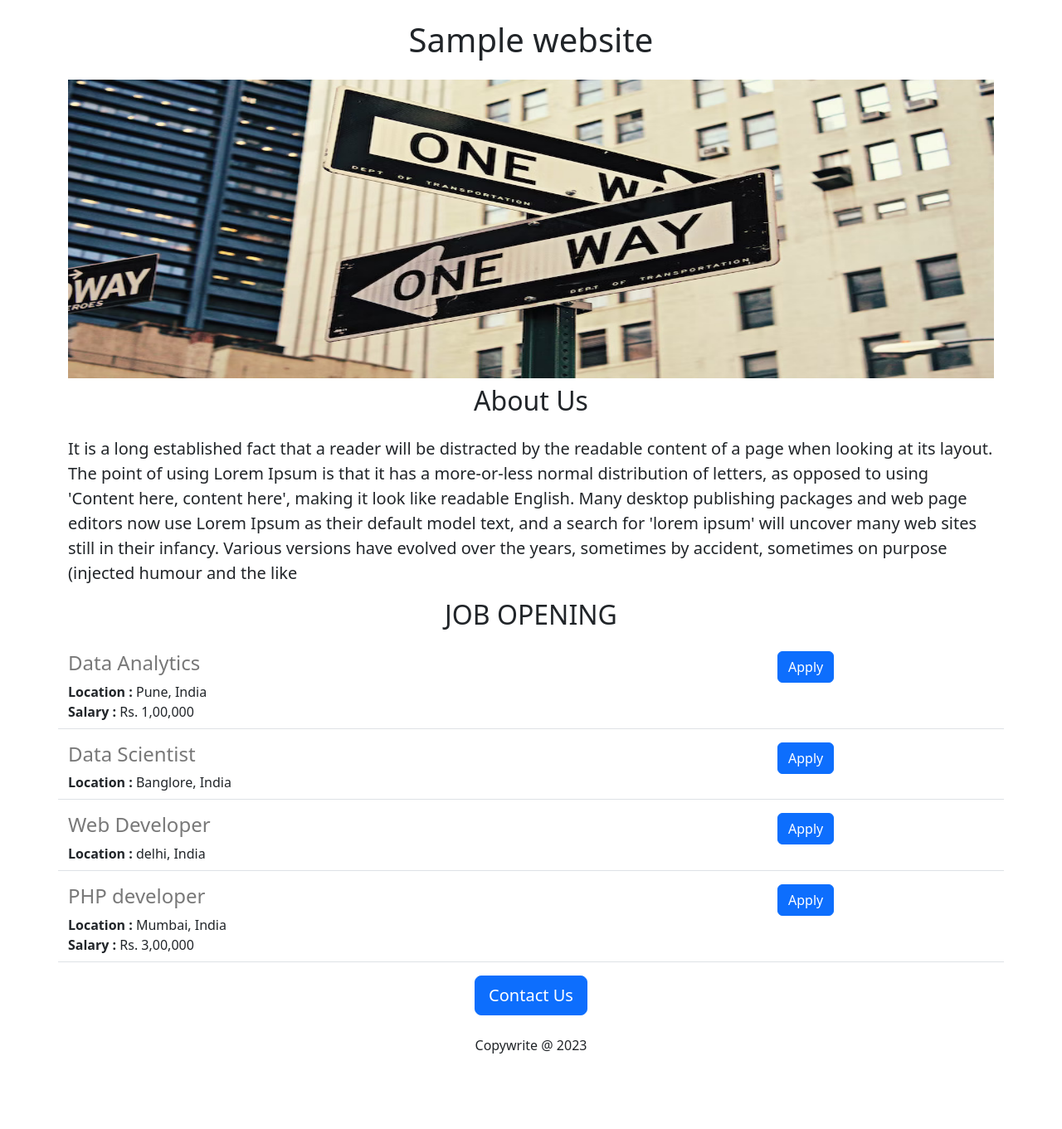
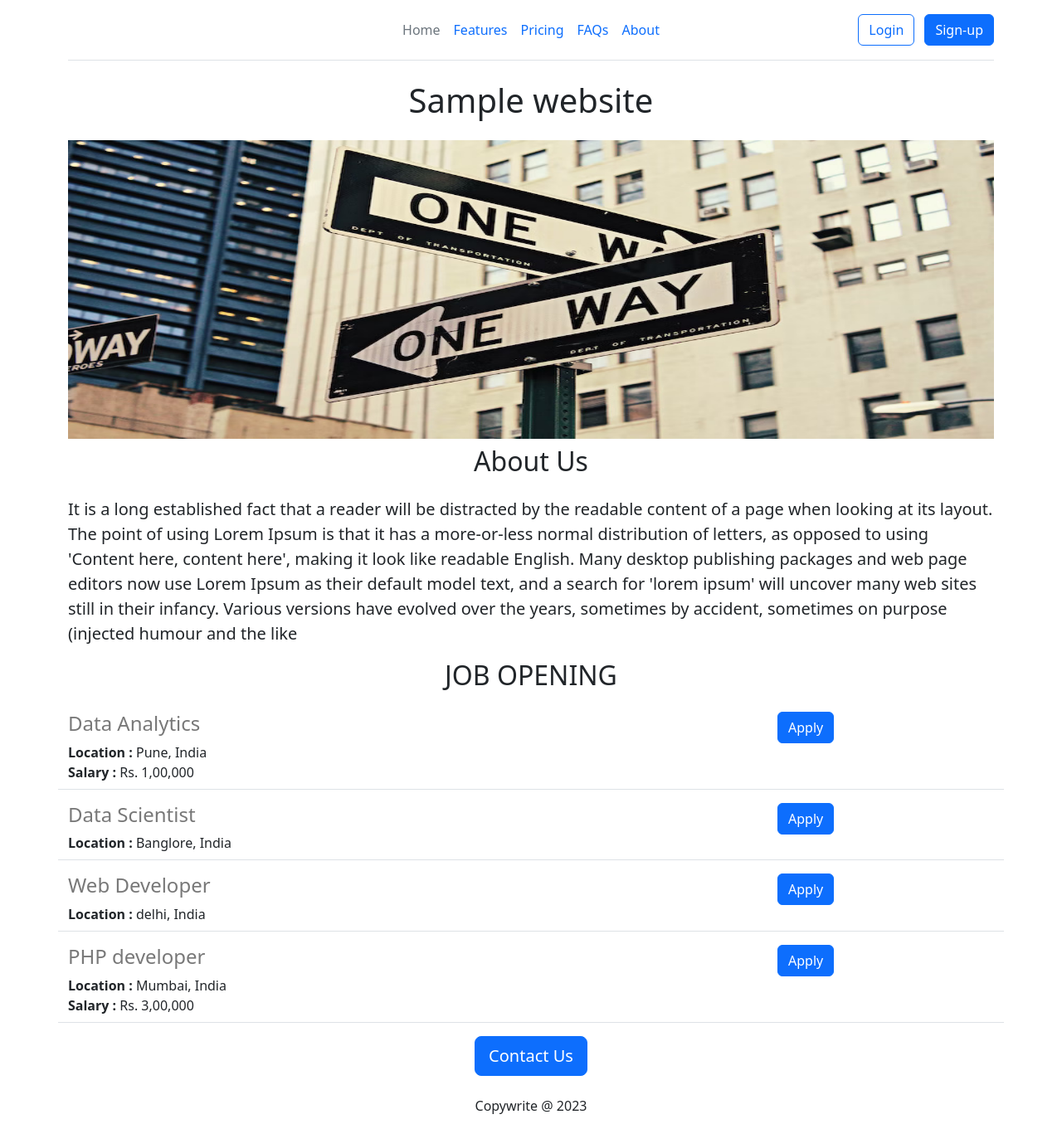
Before and after one commit to Harsh-cloudcode/my-test-website, a Flask app: page / in a window 1280 px wide. Shown: the whole page at 83% size. Before the commit the page ends 1270 px from the top, so only its background shows below. Run offline with Flask 3, Linux system fonts and the light colour scheme.

Commit message:
header added

```diff
--- a/templates/home.html
+++ b/templates/home.html
@@ -13,6 +13,7 @@
   </style>
 </head>
   <body>
+    {% include 'nav.html' %}
     <div class="container">
     <h1 class="text-center mt-4 mb-4"> {{page_name}} website </h1>
    <img class="img-fluid" id="banner" src="https://my-test-website-3--harshaldeshmuk3.repl.co/static/photo-1483213097419-365e22f0f258.jpg">
--- /dev/null
+++ b/templates/nav.html
@@ -0,0 +1,24 @@
+ <div class="b-example-divider"></div>
+
+  <div class="container">
+    <header class="d-flex flex-wrap align-items-center justify-content-center justify-content-md-between py-3 mb-4 border-bottom">
+      <div class="col-md-3 mb-2 mb-md-0">
+        <a href="/" class="d-inline-flex link-body-emphasis text-decoration-none">
+          <svg class="bi" width="40" height="32" role="img" aria-label="Bootstrap"><use xlink:href="#bootstrap"/></svg>
+        </a>
+      </div>
+
+      <ul class="nav col-12 col-md-auto mb-2 justify-content-center mb-md-0">
+        <li><a href="#" class="nav-link px-2 link-secondary">Home</a></li>
+        <li><a href="#" class="nav-link px-2">Features</a></li>
+        <li><a href="#" class="nav-link px-2">Pricing</a></li>
+        <li><a href="#" class="nav-link px-2">FAQs</a></li>
+        <li><a href="#" class="nav-link px-2">About</a></li>
+      </ul>
+
+      <div class="col-md-3 text-end">
+        <button type="button" class="btn btn-outline-primary me-2">Login</button>
+        <button type="button" class="btn btn-primary">Sign-up</button>
+      </div>
+    </header>
+  </div>
```
